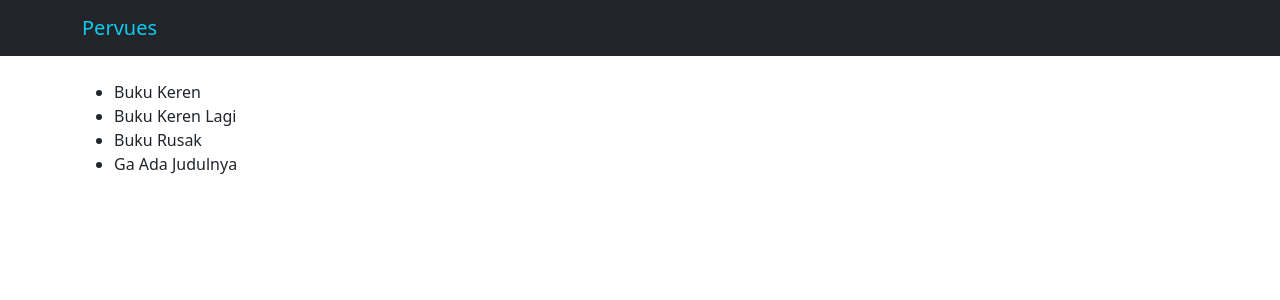
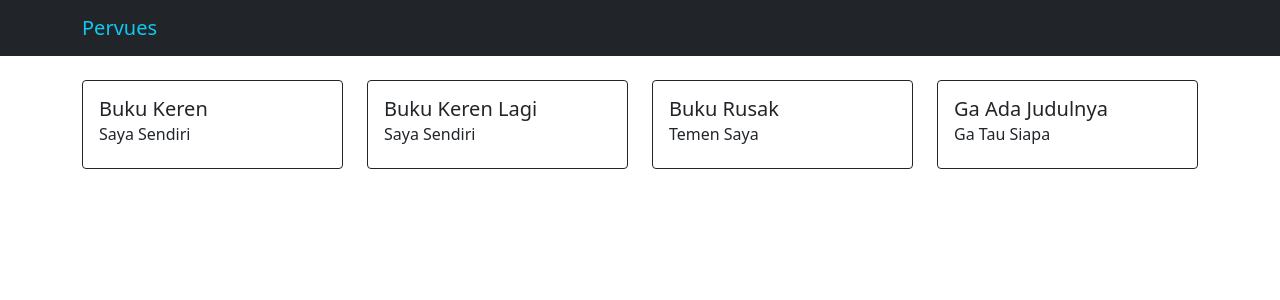
Before and after one commit to BayuDC/pervues, a Vue app: page / in a window 1280 px wide. Shown: the top 300 px of the page. Built offline with nearby package versions, Linux system fonts and the light colour scheme.

Commit message:
Add bookcard component

```diff
--- /dev/null
+++ b/src/components/BookCard.vue
@@ -0,0 +1,14 @@
+<script>
+export default {
+    name: "BookCard",
+    props: ["title", "author"],
+};
+</script>
+<template>
+    <div class="card border-dark">
+        <div class="card-body">
+            <h5 class="card-title">{{ title }}</h5>
+            <h6 class="card-subtitle mb-2">{{ author }}</h6>
+        </div>
+    </div>
+</template>
--- a/src/components/BookList.vue
+++ b/src/components/BookList.vue
@@ -1,12 +1,23 @@
 <script>
+import BookCard from "./BookCard.vue";
+
 export default {
     name: "BookList",
     props: ["books"],
+    components: {
+        BookCard,
+    },
 };
 </script>
 
 <template>
-    <ul>
-        <li v-for="book in books" :key="book.id">{{ book.title }}</li>
-    </ul>
+    <div class="row">
+        <div
+            v-for="book in books"
+            :key="book.id"
+            class="col-md-3 col-sm-4 col-12"
+        >
+            <BookCard :title="book.title" :author="book.author" />
+        </div>
+    </div>
 </template>
```
